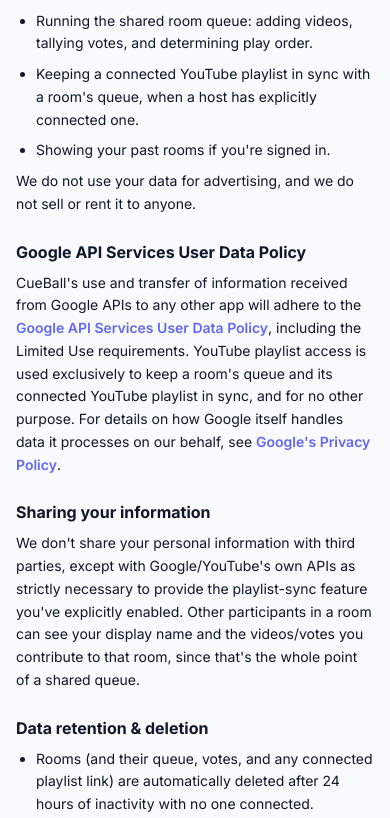
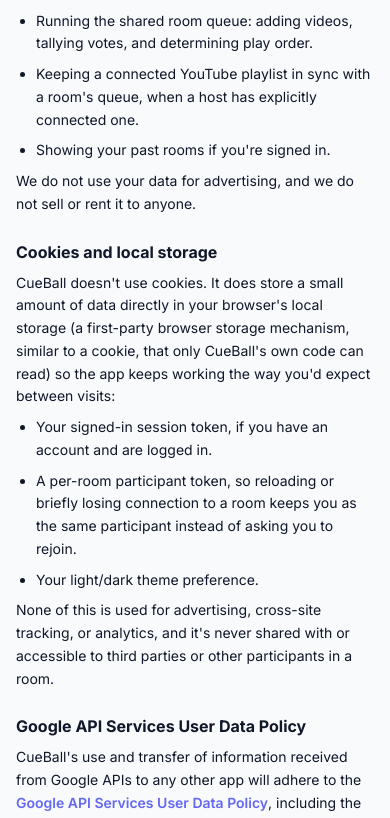
Before and after one commit to KikeCR/cueball, a Next.js app in the folder apps/web/: page /privacy in a window 390 px wide. Shown: the part 1157-1975 px from the top of the page. Built offline with nearby package versions, Linux system fonts and the light colour scheme; no server answers.

Commit message:
Updated to meet YouTube's policies properly. Small fix for mobile UI remove button.

```diff
--- a/apps/web/app/privacy/page.tsx
+++ b/apps/web/app/privacy/page.tsx
@@ -19,7 +19,7 @@
       <article className="flex flex-col gap-6 text-sm leading-relaxed text-text">
         <header>
           <h1 className="text-2xl font-bold tracking-tight">Privacy Policy</h1>
-          <p className="mt-1 text-xs text-muted">Last updated: July 24, 2026</p>
+          <p className="mt-1 text-xs text-muted">Last updated: July 31, 2026</p>
         </header>
 
         <p>
@@ -80,6 +80,34 @@
             <li>Showing your past rooms if you&apos;re signed in.</li>
           </ul>
           <p>We do not use your data for advertising, and we do not sell or rent it to anyone.</p>
+        </section>
+
+        <section className="flex flex-col gap-2">
+          <h2 className="text-base font-bold">Cookies and local storage</h2>
+          <p>
+            CueBall doesn&apos;t use cookies. It does store a small amount of
+            data directly in your browser&apos;s local storage (a
+            first-party browser storage mechanism, similar to a cookie, that
+            only CueBall&apos;s own code can read) so the app keeps working
+            the way you&apos;d expect between visits:
+          </p>
+          <ul className="ml-5 list-disc space-y-2">
+            <li>
+              Your signed-in session token, if you have an account and are
+              logged in.
+            </li>
+            <li>
+              A per-room participant token, so reloading or briefly losing
+              connection to a room keeps you as the same participant instead
+              of asking you to rejoin.
+            </li>
+            <li>Your light/dark theme preference.</li>
+          </ul>
+          <p>
+            None of this is used for advertising, cross-site tracking, or
+            analytics, and it&apos;s never shared with or accessible to
+            third parties or other participants in a room.
+          </p>
         </section>
 
         <section className="flex flex-col gap-2">
--- a/apps/web/app/room/[code]/page.tsx
+++ b/apps/web/app/room/[code]/page.tsx
@@ -8,7 +8,6 @@
   Users,
   ListVideo,
   Plus,
-  Youtube,
   Cast,
   Loader2,
   SearchX,
@@ -36,6 +35,7 @@
 import { CastControlsCard } from "../../../components/CastControlsCard"
 import { NowPlayingBanner } from "../../../components/NowPlayingBanner"
 import { CopyButton } from "../../../components/CopyButton"
+import { YouTubeIcon } from "../../../components/icons"
 import { Card } from "../../../components/ui/card"
 import { Button } from "../../../components/ui/button"
 import { ConfirmDialog } from "../../../components/ui/confirmDialog"
@@ -340,7 +340,7 @@
           ) : (
             <>
               <h2 className="flex items-center gap-1.5 text-xs font-bold uppercase tracking-wider text-muted">
-                <Youtube className="size-3.5" /> YouTube playlist
+                <YouTubeIcon className="size-5" /> YouTube playlist
               </h2>
               {room?.youtubePlaylistId ? (
                 <PlaylistShare playlistId={room.youtubePlaylistId} />
--- a/apps/web/components/CreateRoomForm/CreateRoomForm.tsx
+++ b/apps/web/components/CreateRoomForm/CreateRoomForm.tsx
@@ -2,7 +2,7 @@
 
 import { useEffect, useState, type FormEvent } from "react"
 import { useRouter } from "next/navigation"
-import { Cast, Loader2, Youtube } from "lucide-react"
+import { Cast, Loader2 } from "lucide-react"
 import {
   CAST_MODE,
   MAX_NAME_LENGTH,
@@ -16,6 +16,7 @@
 import { useAuth } from "../../context/AuthContext"
 import { useToast } from "../../context/ToastContext"
 import { storeParticipantToken } from "../../utils/participantSession"
+import { YouTubeIcon } from "../icons"
 import { Button } from "../ui/button"
 import { Input } from "../ui/input"
 import { Label } from "../ui/label"
@@ -68,7 +69,7 @@
             mode === CAST_MODE ? "bg-surface text-text" : "text-muted"
           }`}
         >
-          <Cast className="size-3.5" /> Cast
+          <Cast className="size-5" /> Cast
         </button>
         <button
           type="button"
@@ -77,7 +78,7 @@
             mode === PLAYLIST_MODE ? "bg-surface text-text" : "text-muted"
           }`}
         >
-          <Youtube className="size-3.5" /> Playlist
+          <YouTubeIcon className="size-5" /> Playlist
         </button>
       </div>
       <Label>
--- a/apps/web/components/QueueList/QueueList.tsx
+++ b/apps/web/components/QueueList/QueueList.tsx
@@ -425,7 +425,7 @@
         <MoreVertical className="size-4" />
       </button>
       {open && (
-        <div className="absolute right-0 top-full z-10 mt-1 w-40 overflow-hidden rounded-md border border-border bg-surface py-1 shadow-lg">
+        <div className="absolute right-0 top-full z-20 mt-1 w-max min-w-40 overflow-hidden rounded-md border border-border bg-surface py-1 shadow-lg">
           {onMarkPlayed && (
             <button
               type="button"
@@ -433,7 +433,7 @@
                 setOpen(false)
                 onMarkPlayed()
               }}
-              className="flex w-full items-center gap-2 px-3 py-2 text-left text-sm text-text transition-colors hover:bg-upvote/15 hover:text-upvote"
+              className="flex w-full items-center gap-2 whitespace-nowrap px-3 py-2 text-left text-sm text-text transition-colors hover:bg-upvote/15 hover:text-upvote"
             >
               <Check className="size-3.5" /> Mark as played
             </button>
@@ -444,7 +444,7 @@
               setOpen(false)
               onRemove()
             }}
-            className="flex w-full items-center gap-2 px-3 py-2 text-left text-sm text-text transition-colors hover:bg-danger/15 hover:text-danger"
+            className="flex w-full items-center gap-2 whitespace-nowrap px-3 py-2 text-left text-sm text-text transition-colors hover:bg-danger/15 hover:text-danger"
           >
             <X className="size-3.5" /> Remove from queue
           </button>
--- /dev/null
+++ b/apps/web/components/icons/YouTubeIcon.tsx
@@ -0,0 +1,17 @@
+/**
+ * The official YouTube icon mark (red rounded badge, white play triangle),
+ * per https://developers.google.com/youtube/terms/branding-guidelines —
+ * always rendered in YouTube's own fixed colors (never `currentColor`) and
+ * never smaller than 20px (Tailwind `size-5`), per that same guideline.
+ */
+export function YouTubeIcon({ className }: { className?: string }) {
+  return (
+    <svg viewBox="0 0 24 24" className={className} aria-hidden="true">
+      <path
+        fill="#FF0000"
+        d="M23.498 6.186a3.016 3.016 0 0 0-2.122-2.136C19.505 3.545 12 3.545 12 3.545s-7.505 0-9.377.505A3.017 3.017 0 0 0 .502 6.186C0 8.07 0 12 0 12s0 3.93.502 5.814a3.016 3.016 0 0 0 2.122 2.136c1.871.505 9.376.505 9.376.505s7.505 0 9.377-.505a3.015 3.015 0 0 0 2.122-2.136C24 15.93 24 12 24 12s0-3.93-.502-5.814z"
+      />
+      <path fill="#fff" d="M9.545 15.568V8.432L15.818 12l-6.273 3.568z" />
+    </svg>
+  )
+}
--- /dev/null
+++ b/apps/web/components/icons/index.ts
@@ -0,0 +1 @@
+export { YouTubeIcon } from "./YouTubeIcon"
```
